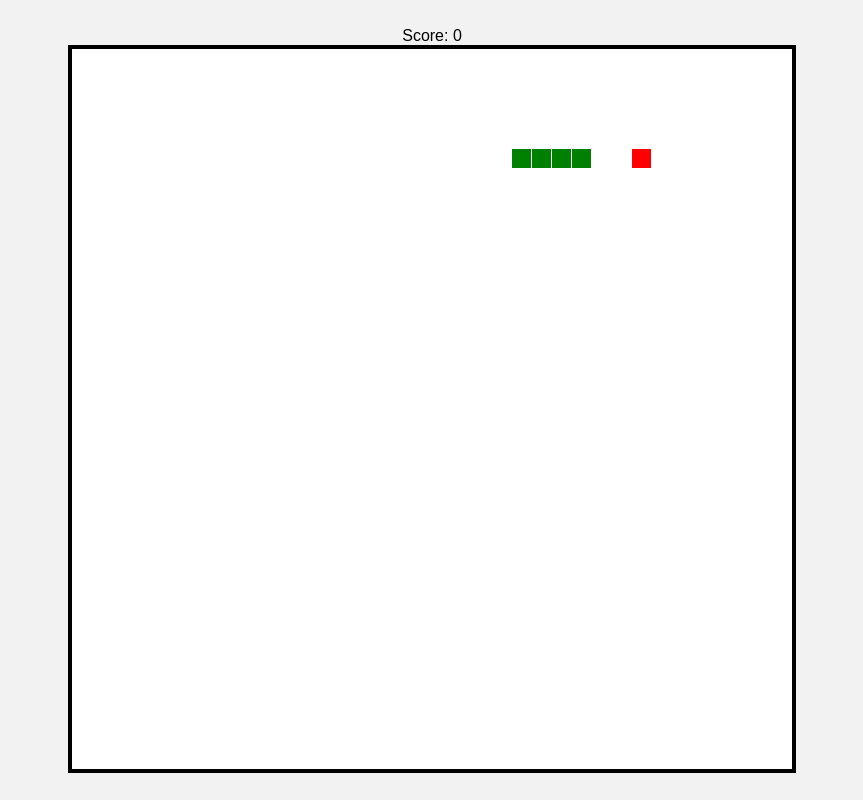
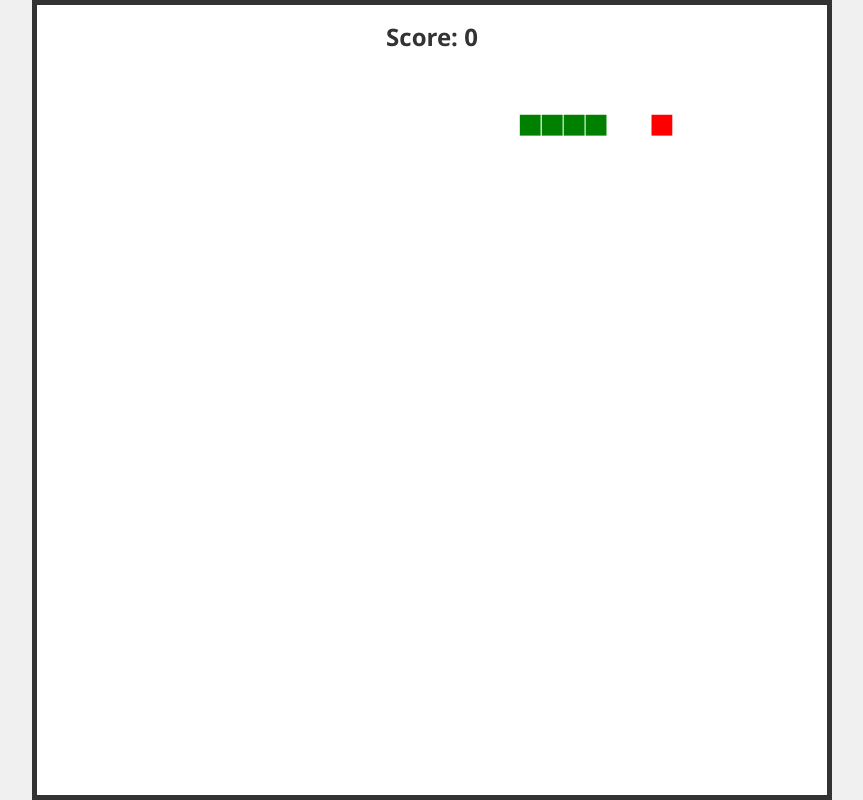
Before and after one commit to Kingvinu7/Feed-the-snake, a plain HTML site: page index.html in a window 1280 px wide. Shown: the whole page, without its empty margins (208-1071 px from the left). Drawn offline with Linux system fonts and the light colour scheme.

Commit message:
Update snake.css

```diff
--- a/snake.css
+++ b/snake.css
@@ -1,33 +1,51 @@
+* {
+  box-sizing: border-box;
+}
+
 html, body {
   margin: 0;
   padding: 0;
-  height: 100vh;
+  height: 100%;
   overflow: hidden;
-  background: #f2f2f2;
-  font-family: sans-serif;
-  display: flex;
-  align-items: center;
-  justify-content: center;
-  flex-direction: column;
+  background: #f0f0f0;
+  font-family: 'Segoe UI', sans-serif;
+  touch-action: none;
 }
 
 canvas {
-  background: #fff;
-  border: 4px solid #000;
-  max-width: 90vw;
-  max-height: 90vw;
   display: block;
+  background: #ffffff;
+  border: 5px solid #333;
+  max-width: 100vmin;
+  max-height: 100vmin;
+  width: 100vmin;
+  height: 100vmin;
+  margin: auto;
+  position: absolute;
+  top: 0; bottom: 0; left: 0; right: 0;
+}
+
+#scoreboard {
+  position: absolute;
+  top: 20px;
+  left: 50%;
+  transform: translateX(-50%);
+  font-size: 1.5rem;
+  font-weight: bold;
+  color: #333;
+  z-index: 10;
 }
 
 .message {
   position: absolute;
-  top: 40%;
+  top: 50%;
   left: 0;
   right: 0;
   text-align: center;
-  font-size: 2rem;
+  font-size: 2.5rem;
   font-weight: bold;
   color: crimson;
+  transform: translateY(-50%);
   animation: fadeIn 0.5s ease-out;
 }
 
```
